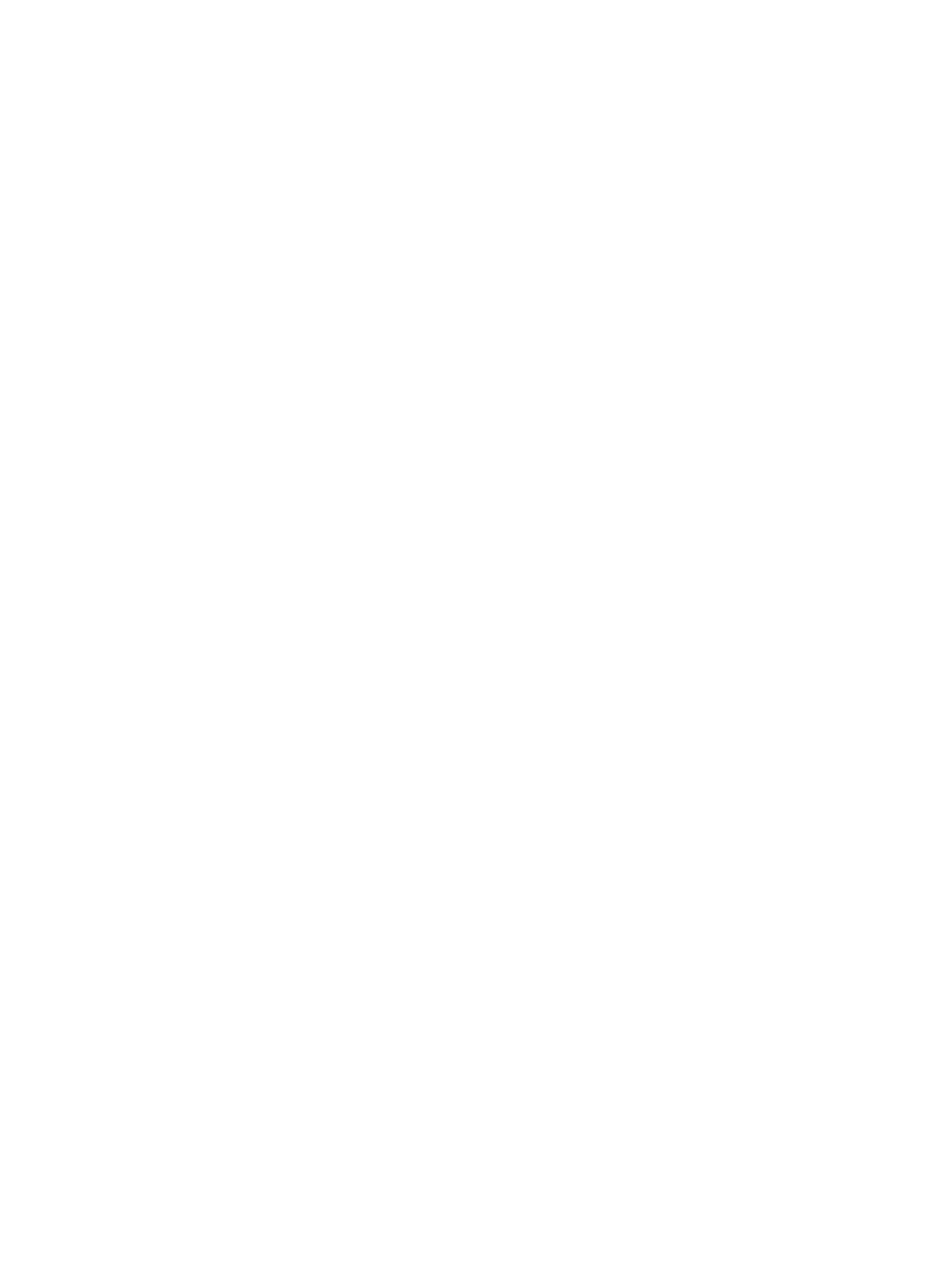
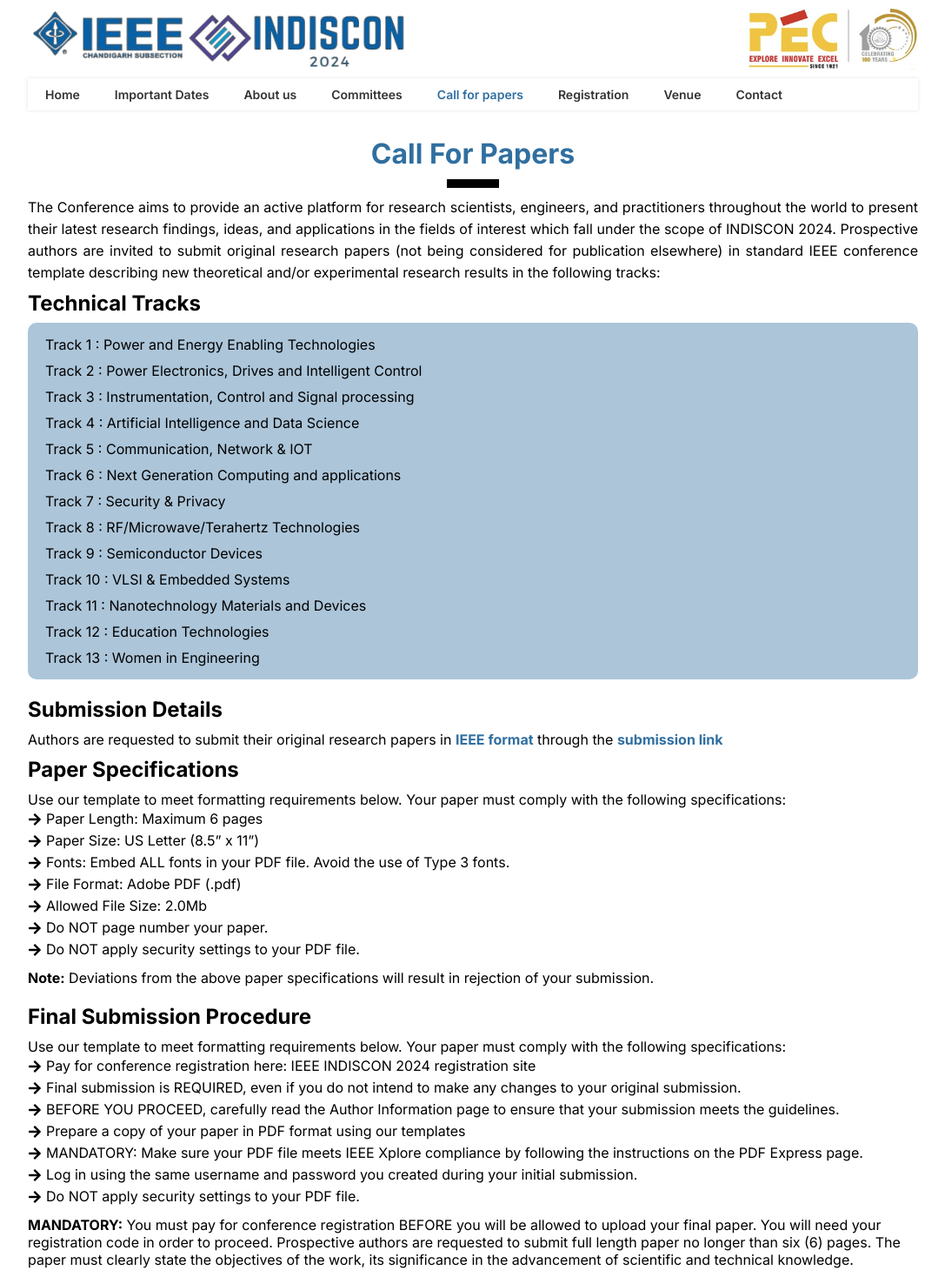
Before and after one commit to MayankGuptaPEC/indiscon-2024, a Next.js app: page /call-for-papers in a window 1280 px wide. Shown: the part 20-1488 px from the top of the page at 87% size, without its empty margins (96-1183 px from the left). Before the commit the page ends 800 px from the top, so only its background shows below. Built offline with nearby package versions, Linux system fonts and the light colour scheme.

Commit message:
Refactor call-for-papers

```diff
--- a/src/pages/call-for-papers.js
+++ b/src/pages/call-for-papers.js
@@ -1,9 +1,181 @@
-import React from 'react'
+import PageLayout from "@/components/layout/PageLayout";
+import React from "react";
+import styles from "@/styles/pages/call_for_papers.module.scss";
+import { FaArrowRight } from "react-icons/fa";
 
 function CallForPapers() {
-  return (
-    <div>CallForPapers</div>
-  )
+    return (
+        <PageLayout title={"Call For Papers | Indiscon 2024"}>
+            <h1 className={styles.heading}>Call For Papers</h1>
+            <p className={styles.subheading}>
+                The Conference aims to provide an active platform for research
+                scientists, engineers, and practitioners throughout the world to
+                present their latest research findings, ideas, and applications
+                in the fields of interest which fall under the scope of INDISCON
+                2024. Prospective authors are invited to submit original
+                research papers (not being considered for publication elsewhere)
+                in standard IEEE conference template describing new theoretical
+                and/or experimental research results in the following tracks:
+            </p>
+
+            <h2 className={styles.subheading}>Technical Tracks</h2>
+
+            <div className={styles.technical_tracks}>
+                <p className={styles.paper_track}>
+                    Track 1 : Power and Energy Enabling Technologies
+                </p>
+                <p className={styles.paper_track}>
+                    Track 2 : Power Electronics, Drives and Intelligent Control{" "}
+                </p>
+                <p className={styles.paper_track}>
+                    Track 3 : Instrumentation, Control and Signal processing
+                </p>
+                <p className={styles.paper_track}>
+                    Track 4 : Artificial Intelligence and Data Science
+                </p>
+                <p className={styles.paper_track}>
+                    Track 5 : Communication, Network & IOT
+                </p>
+                <p className={styles.paper_track}>
+                    Track 6 : Next Generation Computing and applications
+                </p>
+                <p className={styles.paper_track}>
+                    Track 7 : Security & Privacy{" "}
+                </p>
+                <p className={styles.paper_track}>
+                    Track 8 : RF/Microwave/Terahertz Technologies
+                </p>
+                <p className={styles.paper_track}>
+                    Track 9 : Semiconductor Devices{" "}
+                </p>
+                <p className={styles.paper_track}>
+                    Track 10 : VLSI & Embedded Systems
+                </p>
+                <p className={styles.paper_track}>
+                    Track 11 : Nanotechnology Materials and Devices
+                </p>
+                <p className={styles.paper_track}>
+                    Track 12 : Education Technologies
+                </p>
+                <p className={styles.paper_track}>
+                    Track 13 : Women in Engineering
+                </p>
+            </div>
+
+            <div className={styles.submission}>
+                <h2>Submission Details</h2>
+                <div className={styles.submission_details}>
+                    Authors are requested to submit their original research
+                    papers in{" "}
+                    <a
+                        href="http://www.ieee.org/conferences_events/conferences/publishing/templates.html"
+                        target="_blank"
+                    >
+                        IEEE format
+                    </a>{" "}
+                    through the{" "}
+                    <a
+                        href="https://cmt3.research.microsoft.com/INDISCON2024/"
+                        target="_blank"
+                    >
+                        submission link
+                    </a>
+                </div>
+            </div>
+
+            <div className={styles.submission}>
+                <h2>Paper Specifications</h2>
+                <div className={styles.submission_details}>
+                    Use our template to meet formatting requirements below. Your
+                    paper must comply with the following specifications:
+                    <ul>
+                        <li>
+                            <FaArrowRight /> Paper Length: Maximum 6 pages
+                        </li>
+                        <li>
+                            <FaArrowRight /> Paper Size: US Letter (8.5&rdquo; x
+                            11&rdquo;)
+                        </li>
+                        <li>
+                            <FaArrowRight />
+                            Fonts: Embed ALL fonts in your PDF file. Avoid the
+                            use of Type 3 fonts.
+                        </li>
+                        <li>
+                            <FaArrowRight /> File Format: Adobe PDF (.pdf)
+                        </li>
+                        <li>
+                            <FaArrowRight /> Allowed File Size: 2.0Mb
+                        </li>
+                        <li>
+                            <FaArrowRight /> Do NOT page number your paper.
+                        </li>
+                        <li>
+                            <FaArrowRight /> Do NOT apply security settings to
+                            your PDF file.
+                        </li>
+                    </ul>
+                    <p className={styles.special_note}>
+                        <b>Note:</b> Deviations from the above paper
+                        specifications will result in rejection of your
+                        submission.
+                    </p>
+                </div>
+            </div>
+
+            <div className={styles.submission}>
+                <h2>Final Submission Procedure</h2>
+                <div className={styles.submission_details}>
+                    Use our template to meet formatting requirements below. Your
+                    paper must comply with the following specifications:
+                    <ul>
+                        <li>
+                            <FaArrowRight /> Pay for conference registration
+                            here: IEEE INDISCON 2024 registration site
+                        </li>
+                        <li>
+                            <FaArrowRight /> Final submission is REQUIRED, even
+                            if you do not intend to make any changes to your
+                            original submission.
+                        </li>
+                        <li>
+                            <FaArrowRight />
+                            BEFORE YOU PROCEED, carefully read the Author
+                            Information page to ensure that your submission
+                            meets the guidelines.
+                        </li>
+                        <li>
+                            <FaArrowRight /> Prepare a copy of your paper in PDF
+                            format using our templates
+                        </li>
+                        <li>
+                            <FaArrowRight /> MANDATORY: Make sure your PDF file
+                            meets IEEE Xplore compliance by following the
+                            instructions on the PDF Express page.
+                        </li>
+                        <li>
+                            <FaArrowRight /> Log in using the same username and
+                            password you created during your initial submission.
+                        </li>
+                        <li>
+                            <FaArrowRight /> Do NOT apply security settings to
+                            your PDF file.
+                        </li>
+                    </ul>
+                    <p className={styles.special_note}>
+                        <b>MANDATORY:</b> You must pay for conference
+                        registration BEFORE you will be allowed to upload your
+                        final paper. You will need your registration code in
+                        order to proceed. Prospective authors are requested to
+                        submit full length paper no longer than six (6) pages.
+                        The paper must clearly state the objectives of the work,
+                        its significance in the advancement of scientific and
+                        technical knowledge.
+                    </p>
+                </div>
+            </div>
+        </PageLayout>
+    );
 }
 
-export default CallForPapers
+export default CallForPapers;
--- /dev/null
+++ b/src/styles/pages/call_for_papers.module.scss
@@ -0,0 +1,66 @@
+@import "../variables.scss";
+
+.heading {
+    text-align: center;
+    color: $acm-primary;
+    position: relative;
+    margin: 20px 0;
+
+    &::after {
+        content: "";
+        position: absolute;
+        height: 10px;
+        width: 60px;
+        left: 50%;
+        transform: translate(-50%);
+        background: #000;
+        bottom: -20px;
+    }
+}
+
+.subheading {
+    margin-top: 10px;
+    line-height: 25px;
+    text-align: justify;
+}
+
+.technical_tracks {
+    line-height: 30px;
+    background-color: $acm-primary-bg;
+    padding: 10px 20px;
+    border-radius: 10px;
+    margin: 10px 0;
+}
+
+.submission {
+    h2 {
+        margin: 10px 0;
+    }
+    .submission_details {
+        a {
+            color: $acm-primary;
+            font-weight: bold;
+        }
+    }
+
+    ul {
+        display: flex;
+        flex-direction: column;
+
+        li {
+            display: flex;
+            align-items: center;
+            gap: 5px;
+            line-height: 25px;
+
+            svg {
+                height: 16px;
+                width: 16px;
+            }
+        }
+    }
+
+    .special_note {
+        margin: 10px 0;
+    }
+}
--- a/src/styles/pages/importantdates.module.scss
+++ b/src/styles/pages/importantdates.module.scss
@@ -7,9 +7,19 @@
 }
 
 .heading {
-    font-size: 60px;
     text-align: center;
-    background-color: $acm-primary;
-    border-radius: 20px;
-    color: white;
+    color: $acm-primary;
+    position: relative;
+    margin: 20px 0;
+
+    &::after {
+        content: "";
+        position: absolute;
+        height: 10px;
+        width: 60px;
+        left: 50%;
+        transform: translate(-50%);
+        background: #000;
+        bottom: -20px;
+    }
 }
```
